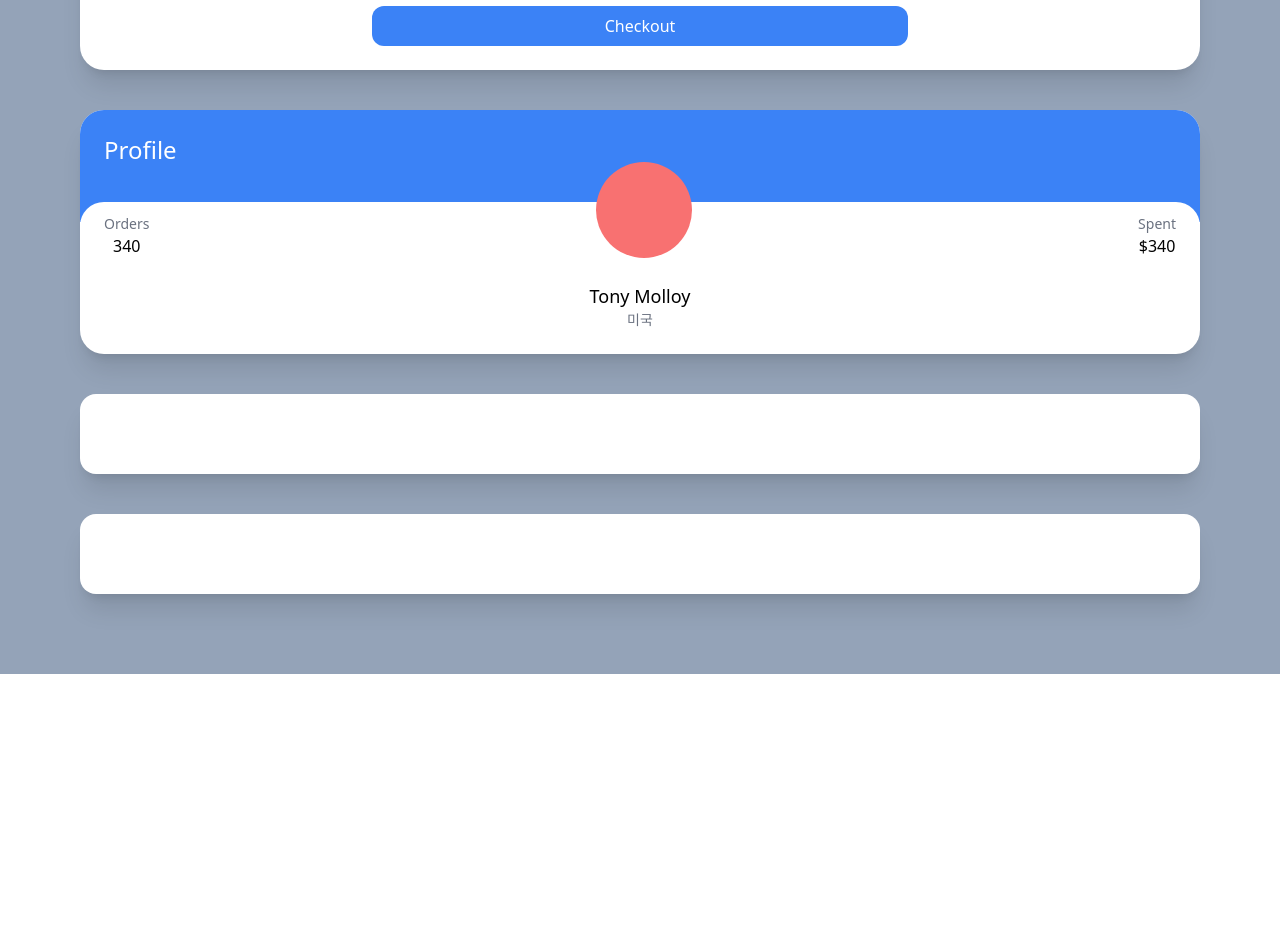
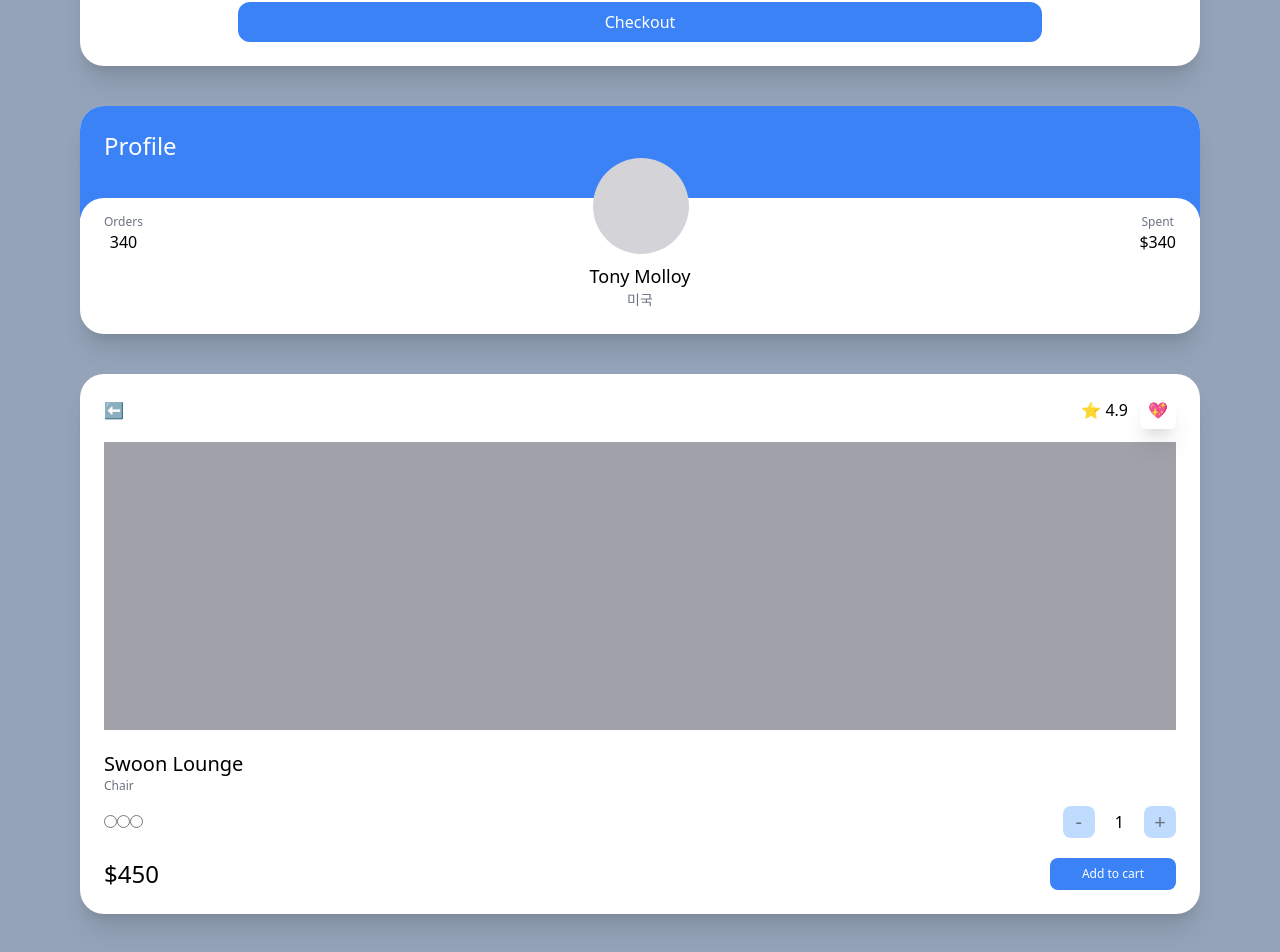
Before and after one commit to kkuyu/-carrot-market, a Next.js app: page / in a window 1280 px wide. Shown: the part 284-1236 px from the top of the page. Before the commit the page ends 958 px from the top, so only its background shows below. Built offline with nearby package versions, Linux system fonts and the light colour scheme.

Commit message:
Test Drive part Three

```diff
--- a/pages/index.tsx
+++ b/pages/index.tsx
@@ -2,9 +2,9 @@ import type { NextPage } from "next";
 
 const Home: NextPage = () => {
   return (
-    <div className="grid gap-10 px-20 py-20 bg-slate-400">
+    <div className="min-h-screen grid gap-10 px-20 py-20 bg-slate-400">
       <div className="p-6 bg-white rounded-3xl shadow-xl">
-        <strong className="block font-semibold text-3xl">Select Item</strong>
+        <strong className="block font-semibold text-2xl">Select Item</strong>
         <div className="mt-4">
           <div className="flex justify-between">
             <strong className="font-normal text-gray-500">Grey Chair</strong>
@@ -22,7 +22,7 @@ const Home: NextPage = () => {
           </div>
         </div>
         <div className="mt-6">
-          <button className="mx-auto block w-1/2 text-center text-white p-2 bg-blue-500 rounded-xl">Checkout</button>
+          <button className="mx-auto block w-3/4 text-center text-white p-2 bg-blue-500 rounded-xl">Checkout</button>
         </div>
       </div>
       <div className="bg-white overflow-hidden rounded-3xl shadow-xl">
@@ -32,23 +32,51 @@ const Home: NextPage = () => {
         <div className="relative -top-5 p-6 bg-white rounded-3xl">
           <div className="relative -top-16 flex items-end justify-between">
             <div className="flex flex-col items-center">
-              <span className="text-sm text-gray-500">Orders</span>
+              <span className="text-xs text-gray-500">Orders</span>
               <span className="font-medium">340</span>
             </div>
-            <div className="w-24 h-24 bg-red-400 rounded-full" />
+            <div className="w-24 h-24 bg-zinc-300 rounded-full" />
             <div className="flex flex-col items-center">
-              <span className="text-sm text-gray-500">Spent</span>
+              <span className="text-xs text-gray-500">Spent</span>
               <span className="font-medium">$340</span>
             </div>
           </div>
-          <div className="relative -mt-10 -mb-5 flex flex-col items-center">
+          <div className="relative -mt-14 -mb-5 flex flex-col items-center">
             <span className="text-lg font-medium">Tony Molloy</span>
             <span className="text-sm text-gray-500">미국</span>
           </div>
         </div>
       </div>
-      <div className="p-10 bg-white rounded-2xl shadow-xl"></div>
-      <div className="p-10 bg-white rounded-2xl shadow-xl"></div>
+      <div className="p-6 bg-white rounded-3xl shadow-xl">
+        <div className="mb-5 flex justify-between items-center">
+          <span>⬅️</span>
+          <div className="space-x-3">
+            <span>⭐️ 4.9</span>
+            <span className="p-2 shadow-xl rounded-md">💖</span>
+          </div>
+        </div>
+        <div className="mb-5 h-72 bg-zinc-400" />
+        <div className="flex flex-col">
+          <span className="text-xl font-medium">Swoon Lounge</span>
+          <span className="text-xs text-gray-500">Chair</span>
+          <div className="mt-3 mb-5 flex justify-between items-center">
+            <div>
+              <input type="radio" />
+              <input type="radio" />
+              <input type="radio" />
+            </div>
+            <div className="space-x-5 flex items-center">
+              <button className="w-8 flex justify-center items-center aspect-square text-xl text-gray-500 bg-blue-200 rounded-lg">-</button>
+              <span>1</span>
+              <button className="w-8 flex justify-center items-center aspect-square text-xl text-gray-500 bg-blue-200 rounded-lg">+</button>
+            </div>
+          </div>
+          <div className="flex justify-between items-center">
+            <span className="text-2xl font-medium">$450</span>
+            <button className="px-8 py-2 text-xs text-center text-white bg-blue-500 rounded-lg">Add to cart</button>
+          </div>
+        </div>
+      </div>
     </div>
   );
 };
```
Also changed, not shown: 1 other file (tests, documents, lock files or other folders).
